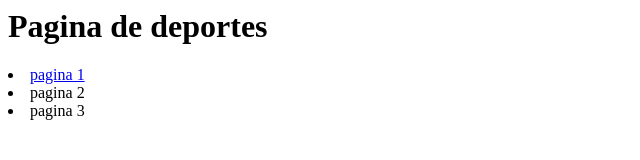
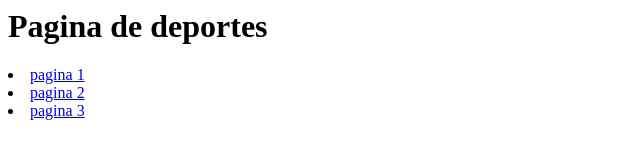
Before and after one commit to xluiscm/PagArtDep, a plain HTML site: page index.html in a window 1280 px wide. Shown: the whole page, without its empty margins (0-640 px from the left). Drawn offline with Linux system fonts and the light colour scheme.

Commit message:
Agregar enlaces

```diff
--- a/index.html
+++ b/index.html
@@ -1,6 +1,6 @@
 <h1> Pagina de deportes</h1>
 <u1>
-    <li><a href = "pagina1.html"> pagina 1</a> </li>
-    <li><a href = "pagina1.html"> </a> pagina 2</li>
-    <li><a href = "pagina1.html"> </a> pagina 3</li>
+    <li><a href="pagina1.html"> pagina 1</a> </li>
+    <li><a href="pagina1.html"> pagina 2</a> </li>
+    <li><a href="pagina1.html"> pagina 3</a> </li>
 </u1>
```
